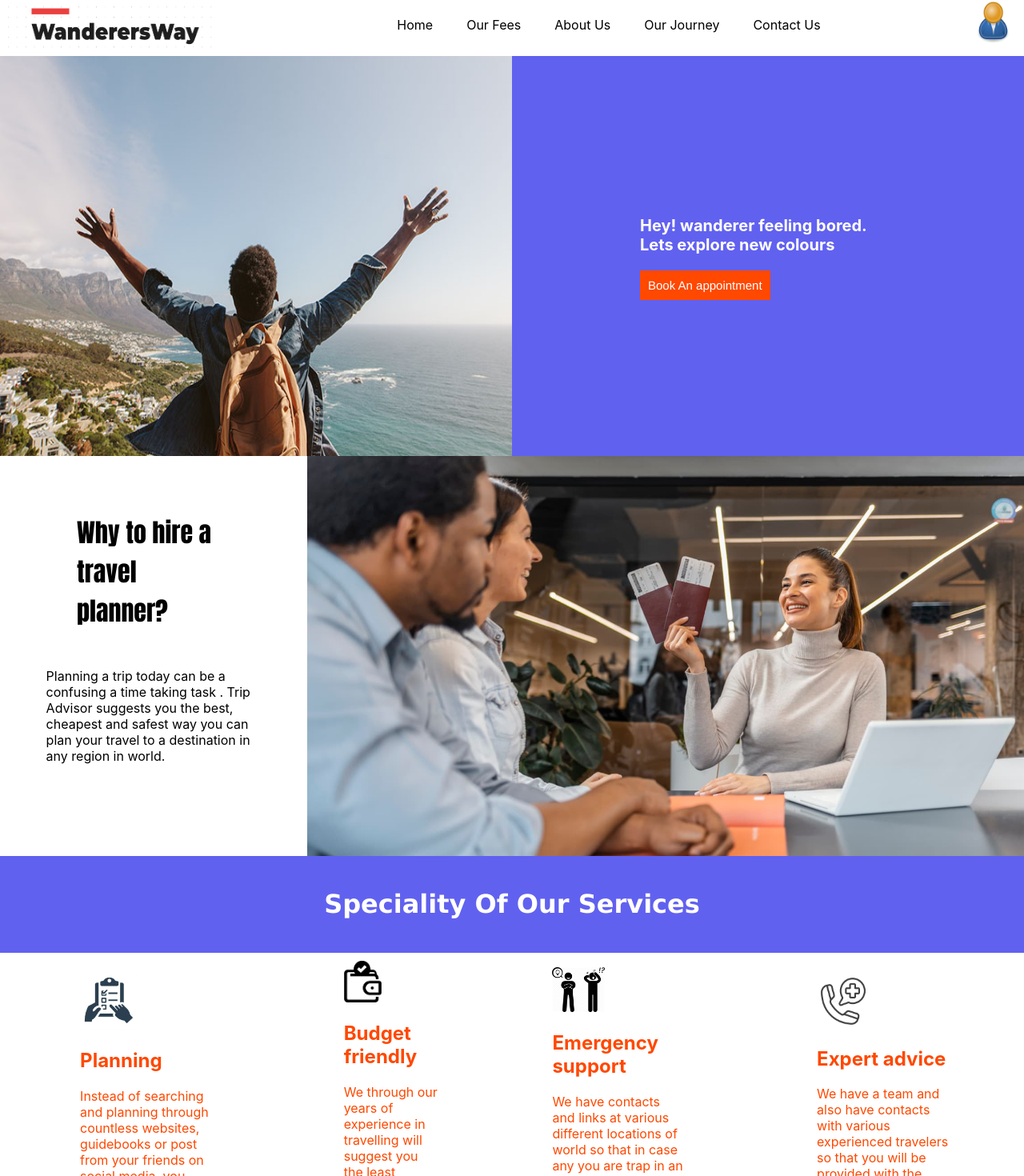
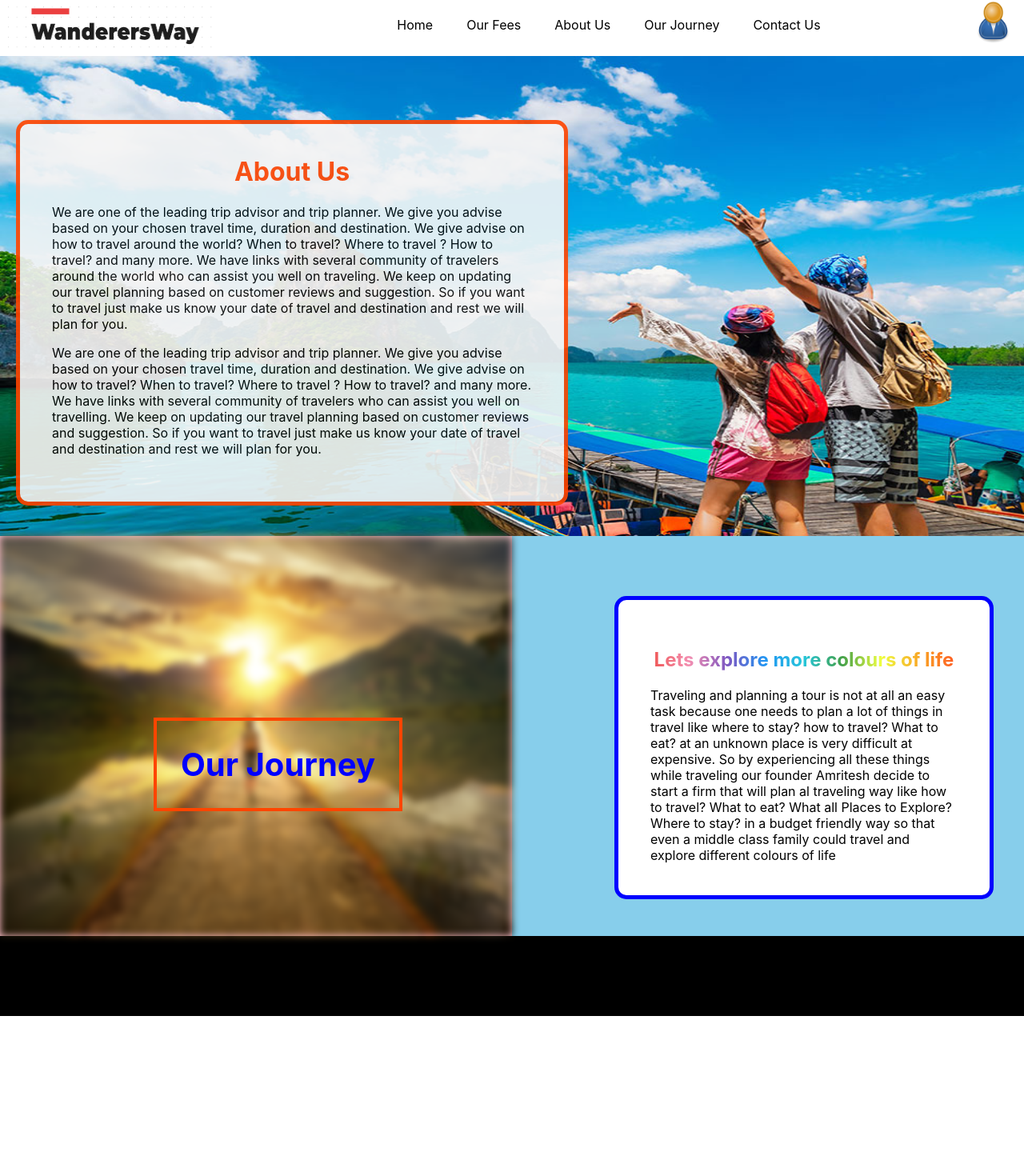
Before and after one commit to Amritesh21/wanderersway, a React (Create React App) app in the folder wanderersway/: page /AboutUs in a window 1280 px wide. Shown: the top 1470 px of the page at 80% size. After the commit the page ends 1270 px from the top, so only its background shows below. Built offline with nearby package versions, Linux system fonts and the light colour scheme.

Commit message:
Components for about us page

```diff
--- a/wanderersway/src/App.js
+++ b/wanderersway/src/App.js
@@ -1,4 +1,5 @@
 import { useState } from 'react';
+import { AboutPageBundler } from './BodyComponents/AboutPageComponents/AboutPageBundler';
 import { HomePageController } from './BodyComponents/HomePageComponents/HomepageController';
 import { FooterComponent } from './FooterComponent/FooterComponent';
 import logo from './logo.svg';
@@ -16,7 +17,8 @@ function App() {
     <div className="App">
        <NavigationBar setLogin={setlogin} getFilter={filter} setFilter={setFilter} setscroll={setscroll} pointerEvt={pointerEvt}  setPointerEvt={setPointerEvt}/>
        <LoginOrSignUp setLogin={setlogin} getLogin={displaylogin} setFilter={setFilter} setscroll={setscroll} setPointerEvt={setPointerEvt}/>
-      <HomePageController getFilter={filter} scroll={scroll} pointerEvt={pointerEvt} setPointerEvt={setPointerEvt}/>
+      {/*<HomePageController getFilter={filter} scroll={scroll} pointerEvt={pointerEvt} setPointerEvt={setPointerEvt}/>*/}
+      <AboutPageBundler/>
       <FooterComponent/>
     </div>
   );
--- /dev/null
+++ b/wanderersway/src/BodyComponents/AboutPageComponents/AboutPageBundler.css
@@ -0,0 +1,3 @@
+.AboutPageBundler{
+    margin-top:70px;
+}
--- a/wanderersway/src/BodyComponents/AboutPageComponents/AboutPageBundler.js
+++ b/wanderersway/src/BodyComponents/AboutPageComponents/AboutPageBundler.js
@@ -1,5 +1,6 @@
 import { AboutUsComponent } from "./AboutUsComponent";
 import { OurJourneyComponent } from "./OurJourneyComponent";
+import './AboutPageBundler.css';
 
 export const AboutPageBundler = () => {
     return(
--- a/wanderersway/src/BodyComponents/AboutPageComponents/AboutUsComponent.css
+++ b/wanderersway/src/BodyComponents/AboutPageComponents/AboutUsComponent.css
@@ -0,0 +1,32 @@
+.AboutUs{
+    height: 600px;
+    width: 100%;
+    background-color: #ff0000;
+    position: relative;
+    min-width: 400px;
+}
+
+.AboutUs img{
+    position: relative;
+    width: 100%;
+    height: 100%;
+}
+
+.AboutContent{
+    position: absolute;
+    z-index: 15;
+    background-color: whitesmoke;
+    width:600px;
+    top:10%;
+    padding: 40px;
+    margin: 20px;
+    border: 5px solid orangered;
+    border-radius: 15px;
+    opacity: 0.9;
+}
+
+.AboutContent h1{
+    text-align: center;
+    margin-top: 0px;
+    color: orangered;
+}
--- a/wanderersway/src/BodyComponents/AboutPageComponents/AboutUsComponent.js
+++ b/wanderersway/src/BodyComponents/AboutPageComponents/AboutUsComponent.js
@@ -1,6 +1,24 @@
+import './AboutUsComponent.css';
+import AboutUsImg from './AboutUsImage.jpg';
 export const AboutUsComponent = () => {
     return(
         <div className="AboutUs">
+            <div className='AboutContent'>
+                <span>
+                    <h1>About Us</h1>
+                <p>We are one of the leading trip advisor and trip planner. We give you advise based on  your chosen  travel time, duration and  destination.
+                 We give advise on how to travel around the world? When to travel? Where to travel ?  How to travel? and many more.
+                 We have links with several community of travelers around the world who can assist you well on traveling.
+                 We keep on updating our travel planning based on customer reviews and suggestion.
+                 So if you want to travel just make us know your date of travel and  destination and rest we will plan for you.</p>
+                 <p>We are one of the leading trip advisor and trip planner. We give you advise based on  your chosen  travel time, duration and  destination.
+                 We give advise on how to travel? When to travel? Where to travel ?  How to travel? and many more.
+                 We have links with several community of travelers who can assist you well on travelling.
+                  We keep on updating our travel planning based on customer reviews and suggestion.
+                 So if you want to travel just make us know your date of travel and  destination and rest we will plan for you.</p>
+                </span>
+            </div>
+            <img src={AboutUsImg}/>
         </div>
     )
 }
--- a/wanderersway/src/BodyComponents/AboutPageComponents/OurJourneyComponent.css
+++ b/wanderersway/src/BodyComponents/AboutPageComponents/OurJourneyComponent.css
@@ -0,0 +1,54 @@
+.OurJourney{
+    background-color: blue;
+    height:500px;
+    display: flex;
+    justify-content: center;
+}
+
+.left-component-About{
+    position: relative;
+    background-color: pink;
+    width:50%;
+}
+
+.left-component-About h1{
+    position: absolute;
+    z-index: 5;
+    top: 40%;
+    left: 30%;
+    font-size: 40px;
+    color: blue;
+    border: 4px solid orangered;
+    padding: 30px;
+}
+
+.left-component-About img{
+    position: relative;
+    height: 100%;
+    width: 100%;
+    filter:blur(5px);
+}
+
+.right-component-About{
+    background-color: skyblue;
+    width: 50%;
+}
+
+.content{
+    position: relative;
+    width: 60%;
+    left: 20%;
+    top: 15%;
+    background-color: white;
+    padding: 40px;
+    border-radius: 15px;
+    border: 5px solid blue;
+
+}
+
+.content h2{
+    text-align: center;
+    background: linear-gradient(to right, #ef5350, #f48fb1, #7e57c2, #2196f3, #26c6da, #43a047, #eeff41, #f9a825, #ff5722);
+    -webkit-background-clip: text;
+    -webkit-text-fill-color: transparent;
+}
--- a/wanderersway/src/BodyComponents/AboutPageComponents/OurJourneyComponent.js
+++ b/wanderersway/src/BodyComponents/AboutPageComponents/OurJourneyComponent.js
@@ -1,7 +1,23 @@
+import './OurJourneyComponent.css'
+import JourneyImage from './Journey.jpg';
 export const OurJourneyComponent = () =>{
     return(
         <div className="OurJourney">
-
+            <div className='left-component-About'>
+                <h1>Our Journey</h1>
+                <img src={JourneyImage}/>
+            </div>
+            <div className='right-component-About'>
+                <div className='content'>
+                    <h2>Lets explore more colours of life</h2>
+                    <span>
+                        Traveling and planning a tour is not at all an easy task because one needs to plan a lot of things in travel like where to stay? how to travel?
+                        What to eat? at an unknown place is very difficult at expensive.
+                        So by experiencing all these things while traveling our founder Amritesh decide to start a firm that will plan al traveling way like how to travel? What to eat?
+                        What all Places to Explore? Where to stay? in a budget friendly way so that even a middle class family could travel and explore different colours of life
+                    </span>
+                </div>
+            </div>
         </div>
     )
 }
--- a/wanderersway/src/NavigationBar/NavigationBarHeader.css
+++ b/wanderersway/src/NavigationBar/NavigationBarHeader.css
@@ -5,7 +5,7 @@
     background-color: white;
     height:70px;
     position: fixed;
-    z-index: 2;
+    z-index: 100;
     width:100vw;
     margin-top: 0px;
     padding:0px;
--- a/wanderersway/src/UserOperation/LoginOrSignUp.css
+++ b/wanderersway/src/UserOperation/LoginOrSignUp.css
@@ -3,7 +3,7 @@
     border: 2px solid orangered;
     height: 450px;
     width: 60vw;
-    z-index: 5;
+    z-index: 101;
     position: absolute;
     top: 20%;
     left: 20%;
--- a/wanderersway/src/UserOperation/LoginSignUpForm.css
+++ b/wanderersway/src/UserOperation/LoginSignUpForm.css
@@ -46,6 +46,10 @@
     outline: none;
 }
 
+.box:focus{
+    border: 3px solid orangered;
+}
+
 .login-form-btn{
     position: relative;
     top: 20%;
```
Also changed, not shown: wanderersway/src/BodyComponents/AboutPageComponents/AboutUsImage.jpg (added), wanderersway/src/BodyComponents/AboutPageComponents/Journey.jpg (added).
